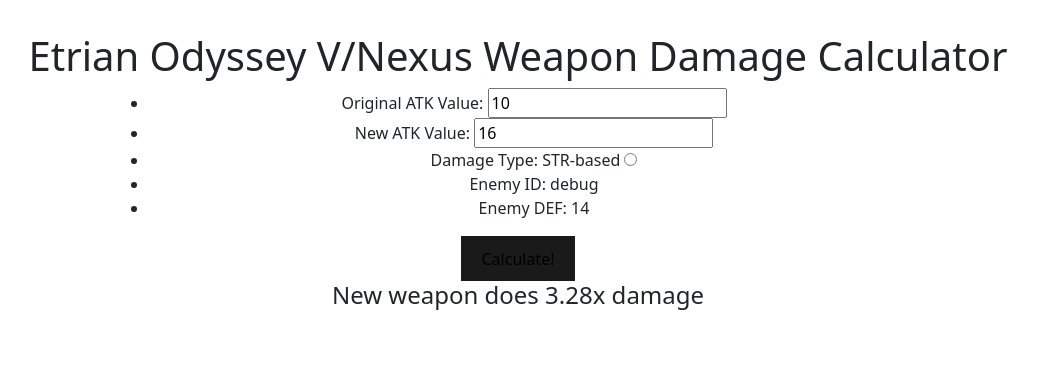
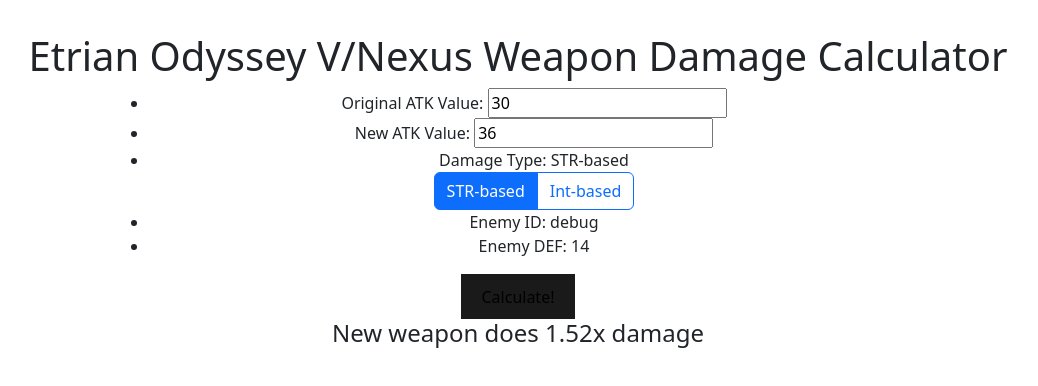
Before and after one commit to aturfah/eo5x-weapon-dmg, a React (Vite) app: page / in a window 1280 px wide. Shown: the top 386 px of the page, without its empty margins (122-1160 px from the left). Built offline with nearby package versions, Linux system fonts and the light colour scheme.

Commit message:
Add toggle for str/int

```diff
--- a/src/App.tsx
+++ b/src/App.tsx
@@ -4,6 +4,8 @@
 
 function damage(atk: number, eDef: number) {
   const cs = eDef / atk;
+  console.log(atk)
+  console.log(eDef)
   let innerVal = 0;
   if (cs > 1) {
     console.log(cs > 1)
@@ -97,8 +99,8 @@
 }
 
 function App() {
-  const [atkOrig, setWAtkO] = useState(10)
-  const [atkNew, setWAtkN] = useState(16)
+  const [atkOrig, setWAtkO] = useState(30)
+  const [atkNew, setWAtkN] = useState(36)
   const [eName, setEName] = useState('debug')
   const [strDmg, setStrDmg] = useState(true)
   const [dmgRat, setDmgRat] = useState(damageRat(atkNew, atkOrig, eName, strDmg))
@@ -112,7 +114,15 @@
         <ul>
           <li>Original ATK Value: <input type="text" value={atkOrig} onChange={(val) => setWAtkO(Number(val.target.value))}/></li>
           <li>New ATK Value: <input type="text" value={atkNew} onChange={(val) => setWAtkN(Number(val.target.value))}/></li>
-          <li>Damage Type: {strDmg ? "STR-based" : "INT-based"} <input type="radio" /> </li>
+          <li>Damage Type: {strDmg ? "STR-based" : "INT-based"}</li>
+          <div className="btn-group" role="group" aria-label="Basic checkbox toggle button group">
+            <input type="checkbox" className="btn-check" checked={strDmg} id="btncheck1" onChange={() => setStrDmg(true)} />
+            <label className="btn btn-outline-primary" for="btncheck1">STR-based</label>
+
+            <input type="checkbox" className="btn-check" checked={!strDmg} id="btncheck3" onChange={() => setStrDmg(false)} />
+            <label className="btn btn-outline-primary" for="btncheck3">Int-based</label>
+          </div>
+
           <li>Enemy ID: {eName}</li>
           <li>Enemy {strDmg ? "DEF" : "MDF"}: {getEDef(eName, strDmg)}</li>
         </ul>
```
